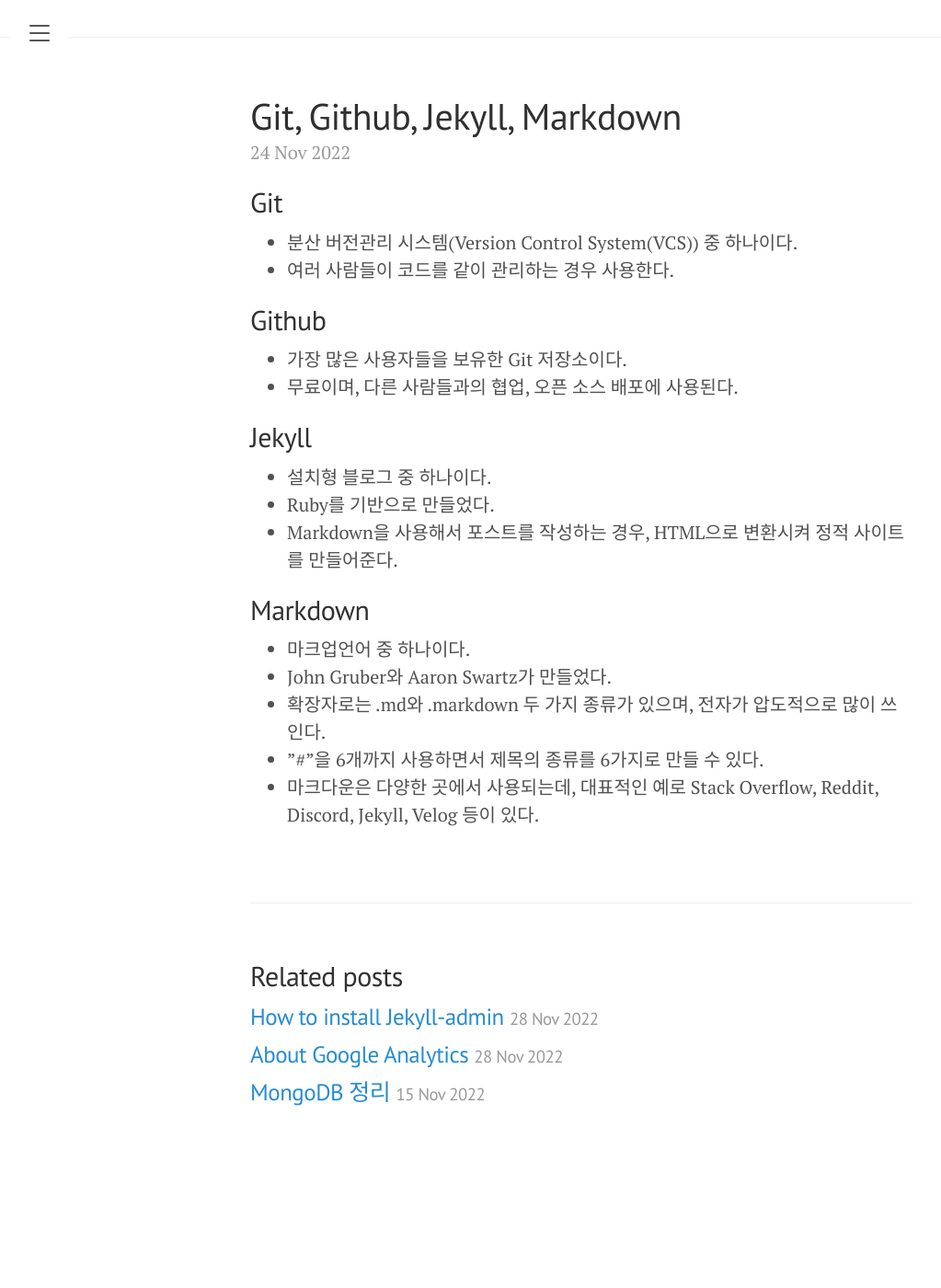
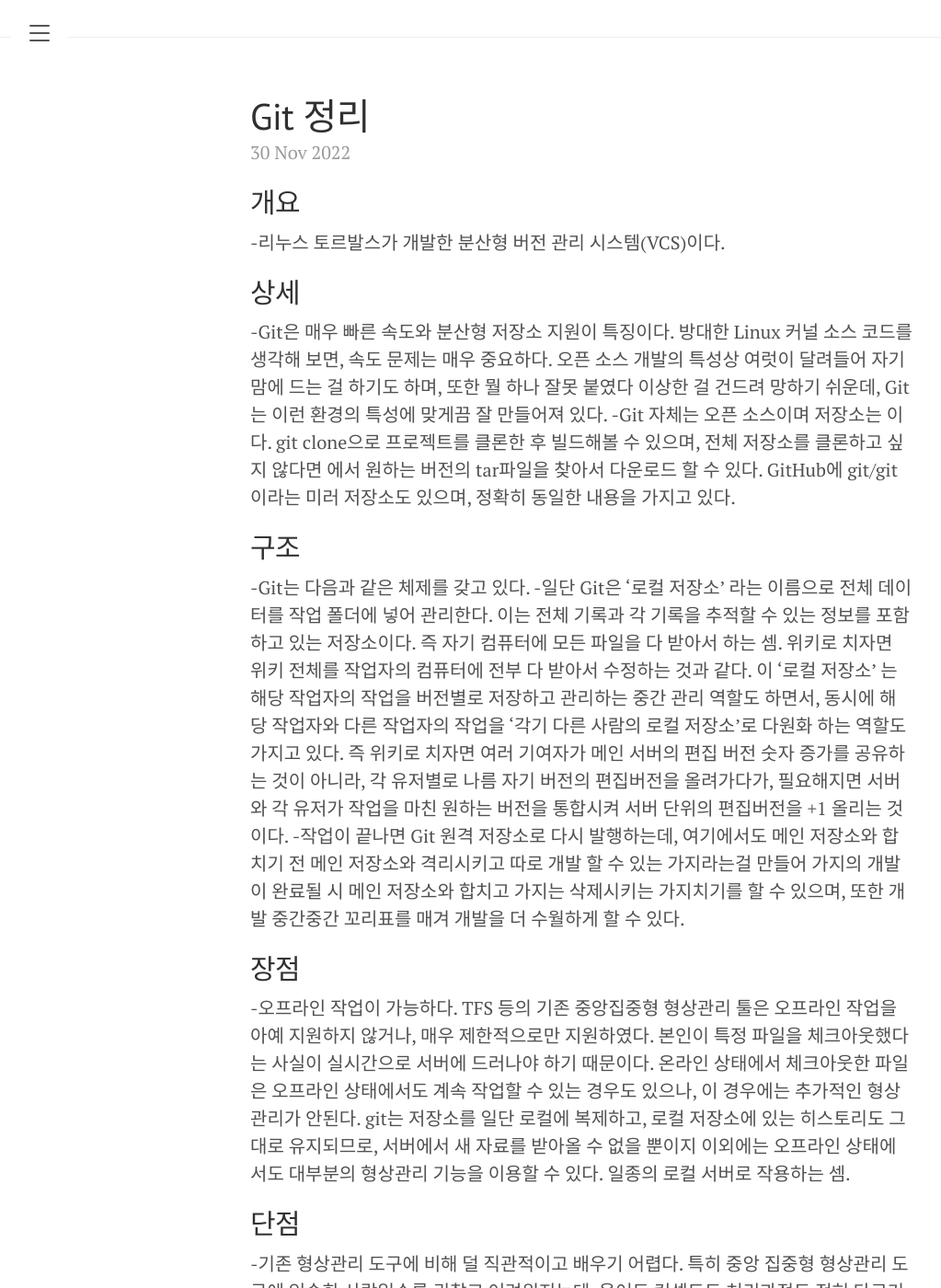
Before and after one commit to 20223146/20223146.github.io, a Jekyll site: the page built from _posts/2022-11-24-GIt&Github&Jekyll&Markdown.md, in a window 1280 px wide and 1400 px high. Shown: the whole window at 92% size, without its empty margins (8-1031 px from the left). Built offline with Jekyll 4.4.1, drawn with Linux system fonts in a browser that asks for light colours; comment, search, counter and statistics services are not loaded; some of the changed text lies outside the part shown.

Commit message:
ㅁㄴㅇ

```diff
--- a/_posts/2022-11-24-GIt&Github&Jekyll&Markdown.md
+++ b/_posts/2022-11-24-GIt&Github&Jekyll&Markdown.md
@@ -1,39 +1,36 @@
 ---
 layout: post
-title: "Git, Github, Jekyll, Markdown"
-date: 2022-11-24 15:17:16 +0900
-categories: jekyll update
+title: "Git 정리"
+date: 2022-11-30 18:13:30 +0900
+categories: git
+comments: true
 ---
 
-## Git
+## 개요
 
-- 분산 버전관리 시스템(Version Control System(VCS)) 중 하나이다.
-- 여러 사람들이 코드를 같이 관리하는 경우 사용한다.
+-리누스 토르발스가 개발한 분산형 버전 관리 시스템(VCS)이다.
 
-## Github
+## 상세
 
-- 가장 많은 사용자들을 보유한 Git 저장소이다.
-- 무료이며, 다른 사람들과의 협업, 오픈 소스 배포에 사용된다.
+-Git은 매우 빠른 속도와 분산형 저장소 지원이 특징이다. 방대한 Linux 커널 소스 코드를 생각해 보면, 속도 문제는 매우 중요하다. 오픈 소스 개발의 특성상 여럿이 달려들어 자기 맘에 드는 걸 하기도 하며, 또한 뭘 하나 잘못 붙였다 이상한 걸 건드려 망하기 쉬운데, Git는 이런 환경의 특성에 맞게끔 잘 만들어져 있다.
+-Git 자체는 오픈 소스이며 저장소는 <git.kernel.org>이다. git clone으로 프로젝트를 클론한 후 빌드해볼 수 있으며, 전체 저장소를 클론하고 싶지 않다면 <kernel.org>에서 원하는 버전의 tar파일을 찾아서 다운로드 할 수 있다. GitHub에 git/git이라는 미러 저장소도 있으며, 정확히 동일한 내용을 가지고 있다.
 
-## Jekyll
+## 구조
 
-- 설치형 블로그 중 하나이다.
-- Ruby를 기반으로 만들었다.
-- Markdown을 사용해서 포스트를 작성하는 경우, HTML으로 변환시켜 정적 사이트를 만들어준다.
+-Git는 다음과 같은 체제를 갖고 있다.
+-일단 Git은 '로컬 저장소' 라는 이름으로 전체 데이터를 작업 폴더에 넣어 관리한다. 이는 전체 기록과 각 기록을 추적할 수 있는 정보를 포함하고 있는 저장소이다. 즉 자기 컴퓨터에 모든 파일을 다 받아서 하는 셈. 위키로 치자면 위키 전체를 작업자의 컴퓨터에 전부 다 받아서 수정하는 것과 같다. 이 '로컬 저장소' 는 해당 작업자의 작업을 버전별로 저장하고 관리하는 중간 관리 역할도 하면서, 동시에 해당 작업자와 다른 작업자의 작업을 '각기 다른 사람의 로컬 저장소'로 다원화 하는 역할도 가지고 있다. 즉 위키로 치자면 여러 기여자가 메인 서버의 편집 버전 숫자 증가를 공유하는 것이 아니라, 각 유저별로 나름 자기 버전의 편집버전을 올려가다가, 필요해지면 서버와 각 유저가 작업을 마친 원하는 버전을 통합시켜 서버 단위의 편집버전을 +1 올리는 것이다.
+-작업이 끝나면 Git 원격 저장소로 다시 발행하는데, 여기에서도 메인 저장소와 합치기 전 메인 저장소와 격리시키고 따로 개발 할 수 있는 가지라는걸 만들어 가지의 개발이 완료될 시 메인 저장소와 합치고 가지는 삭제시키는 가지치기를 할 수 있으며, 또한 개발 중간중간 꼬리표를 매겨 개발을 더 수월하게 할 수 있다.
 
-## Markdown
+## 장점
 
-- 마크업언어 중 하나이다.
-- John Gruber와 Aaron Swartz가 만들었다.
-- 확장자로는 .md와 .markdown 두 가지 종류가 있으며, 전자가 압도적으로 많이 쓰인다.
-- "#"을 6개까지 사용하면서 제목의 종류를 6가지로 만들 수 있다.
-- 마크다운은 다양한 곳에서 사용되는데, 대표적인 예로 Stack Overflow, Reddit, Discord, Jekyll, Velog 등이 있다.
+-오프라인 작업이 가능하다. TFS 등의 기존 중앙집중형 형상관리 툴은 오프라인 작업을 아예 지원하지 않거나, 매우 제한적으로만 지원하였다. 본인이 특정 파일을 체크아웃했다는 사실이 실시간으로 서버에 드러나야 하기 때문이다. 온라인 상태에서 체크아웃한 파일은 오프라인 상태에서도 계속 작업할 수 있는 경우도 있으나, 이 경우에는 추가적인 형상관리가 안된다. git는 저장소를 일단 로컬에 복제하고, 로컬 저장소에 있는 히스토리도 그대로 유지되므로, 서버에서 새 자료를 받아올 수 없을 뿐이지 이외에는 오프라인 상태에서도 대부분의 형상관리 기능을 이용할 수 있다. 일종의 로컬 서버로 작용하는 셈.
 
+## 단점
 
-<script src="https://utteranc.es/client.js"
-        repo="Reveroftrillion/Reveroftrillion.github.io"
-        issue-term="pathname"
-        theme="icy-dark"
-        crossorigin="anonymous"
-        async>
-</script>
+-기존 형상관리 도구에 비해 덜 직관적이고 배우기 어렵다. 특히 중앙 집중형 형상관리 도구에 익숙한 사람일수록 귀찮고 어려워지는데, 용어도 컨셉트도 처리과정도 전혀 다르기 때문. 로컬 머신을 작업공간, 서버를 저장공간으로 생각하면 더 이상 복잡한 개념이 필요 없이 체크아웃 후 파일을 수정하고 다시 커밋하기만 하면 되는 중앙집중형 도구에 비해 git는 설계적으로 작업 디렉토리 - 스테이징 공간 - 로컬 저장소 - 원격 저장소 라는 다층구조를 가지고 있으며, 각각의 맡은 역할과 다른 계층과의 상호작용 방식이 단순 반복이 아니라 훨씬 복잡하게 연결된다. 게다가 이들 각각이 모두 실제 파일이 있는 공간을 의미하는 것이 아니라 작업 내용이 관리되는 개념적인 가상 공간과 실제 물리적 저장소가 섞여 있어 혼동을 유발한다.
+커밋, 푸시, 풀, 머지, 페치 등 영어 단어상으로는 비슷비슷하지만 구체적인 역할과 의미에 차이가 있는 수많은 용어들이 존재하며 기존의 지식이 이 새로운 컨셉트를 이용하는 데에 크게 방해가 된다. 또한 처음 배우는 경우 어디까지가 서버에 영향을 미치는 행위이고 어디까지가 로컬에서 안전하게 할 수 있는 일인지 명확하게 이해하기가 어려워 명령어 하나하나에 벌벌 떨게 된다. 서버에 있는 자료와 로컬의 자료를 비교하여 커밋 후에 무슨 변화가 일어나는지 미리 명확하게 알 수 있는 기존 형상관리에 비하면 확실히 덜 직관적이다. 바로 이 문제 때문에 기존 형상관리 도구를 계속 사용하는 경우도 많다.
+이 때문에 git을 사용하는 유형은 '확실하게 파악한 기능의 커맨드 조합을 안전하게 계속 반복하며 작업하는' 콘솔 명령어 파와, GUI 프로그램에서 규격화하여 제공하는 기능을 맡기고 사용하는 서드파티 프로그램 파로 크게 나뉜다. 둘 모두 결국에는 자신이 충분히 믿을 수 있을 정도로 동작을 파악한 후, 그 기능을 반복적으로 사용하는 경우가 많다.
+
+## Git 사용법 배우기
+
+[간단히 보는 git 사용법](https://rogerdudler.github.io/git-guide/index.ko.html)
--- a/_posts/2022-11-28-About Google Analytics.md
+++ /dev/null
@@ -1,31 +0,0 @@
----
-layout: post
-title: "About Google Analytics"
-date: 2022-11-28 12:12:30 +0900
-categories: jekyll update
----
-
-## About Google Analytics
-
-- 웹사이트 트래픽을 추적하고 보고하는 구글이 제공하는 웹 애널리틱스 서비스이다.
-- 웹에서 가장 널리 사용되는 웹 애널리틱스 서비스이다.
-- 구글의 Urchin 인수 후 제공된 서비스이다.
-- 구글의 빅쿼리와의 연동이 존재하는데, 이를 통해 무료 사용자들이 더 넓은 클라우드 제공 기능과 연동할 수 있게 하려는 구글의 노력을 엿볼 수 있다.
-
-## How to apply
-
-1. <https://analytics.google.com/analytics/web/provision/?hl=ko&pli=1#/provision>에 접속해서 측정 시작을 눌러준다.
-2. 계정 설정, 속성 설정, 비즈니스 정보를 차례대로 입력해준다.
-3. 개정 생성을 완료한 후, 3가지 옵션 중 웹을 선택해준다.
-4. 웹사이트 URL과 스트림 이름을 입력한 후 스트림을 만들어준다.
-5. 측정 ID를 복사한 후, "_config.yml" 파일에 들어가 측정 ID를 입력해준다.
-6. 애널리스틱 대시보드에서 카운팅 되는 것을 확인해준 후 마무리를 해준다.
-7. 만약 5번까지 실행했음에도 카운팅이 되지 않는다면,구글 애널리틱스 홈페이지에서 "카운팅이 안되나요?" 버튼을 클릭하면 나오는 코드를 복사해서 "_includes/head.html" 파일 가장 마지막에 붙여주자.
-
-<script src="https://utteranc.es/client.js"
-        repo="Reveroftrillion/Reveroftrillion.github.io"
-        issue-term="pathname"
-        theme="icy-dark"
-        crossorigin="anonymous"
-        async>
-</script>
```
Also changed, not shown: _posts/2020-04-01-whats-jekyll.md (deleted, +0 -12 lines), _posts/2020-04-02-example-content.md (deleted, +0 -122 lines), _posts/2020-04-03-introducing-lanyon.md (deleted, +0 -38 lines), _posts/2022-11-15-This is first post.md (deleted, +0 -31 lines), _posts/2022-11-28-How to install Jekyll-admin.md (deleted, +0 -39 lines).
